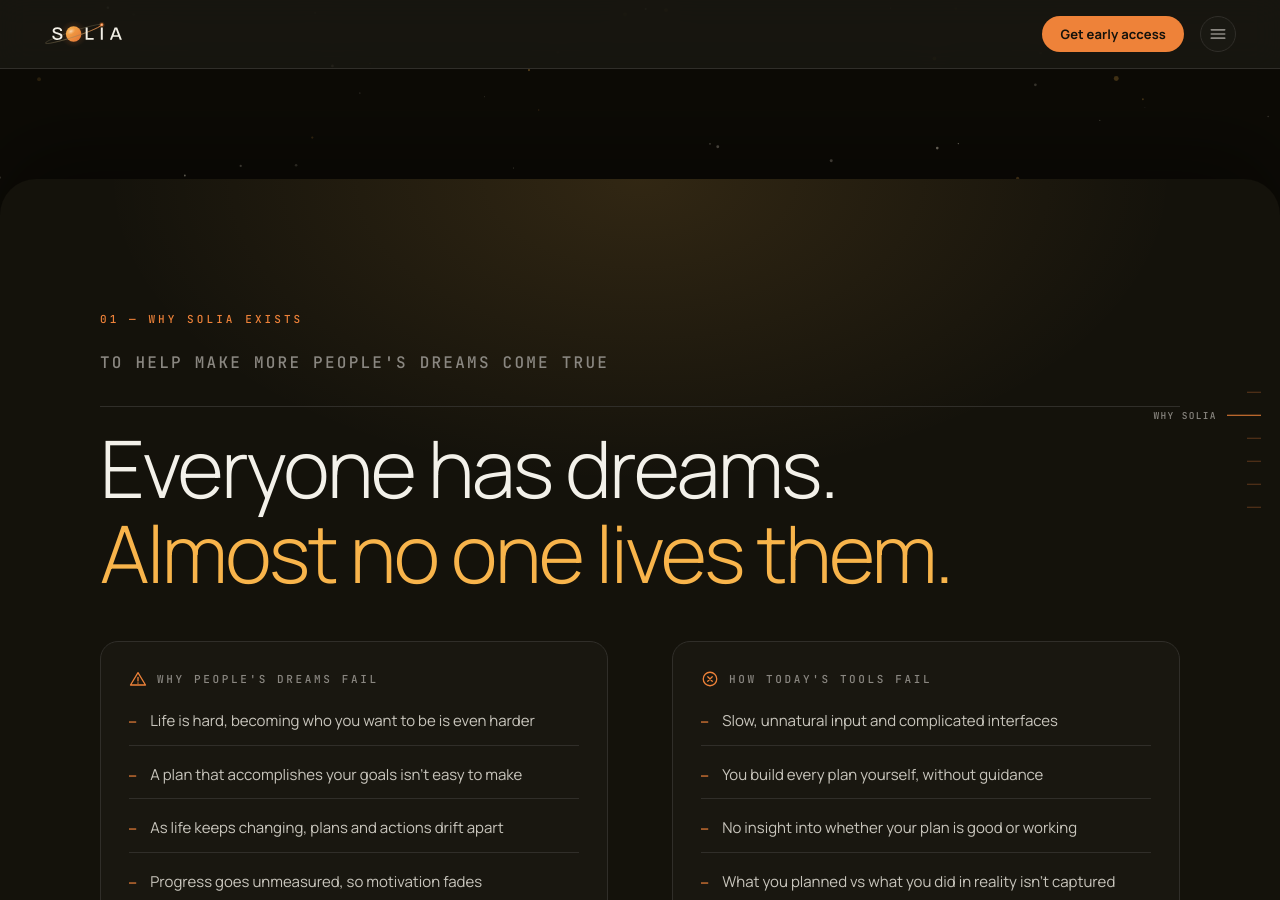
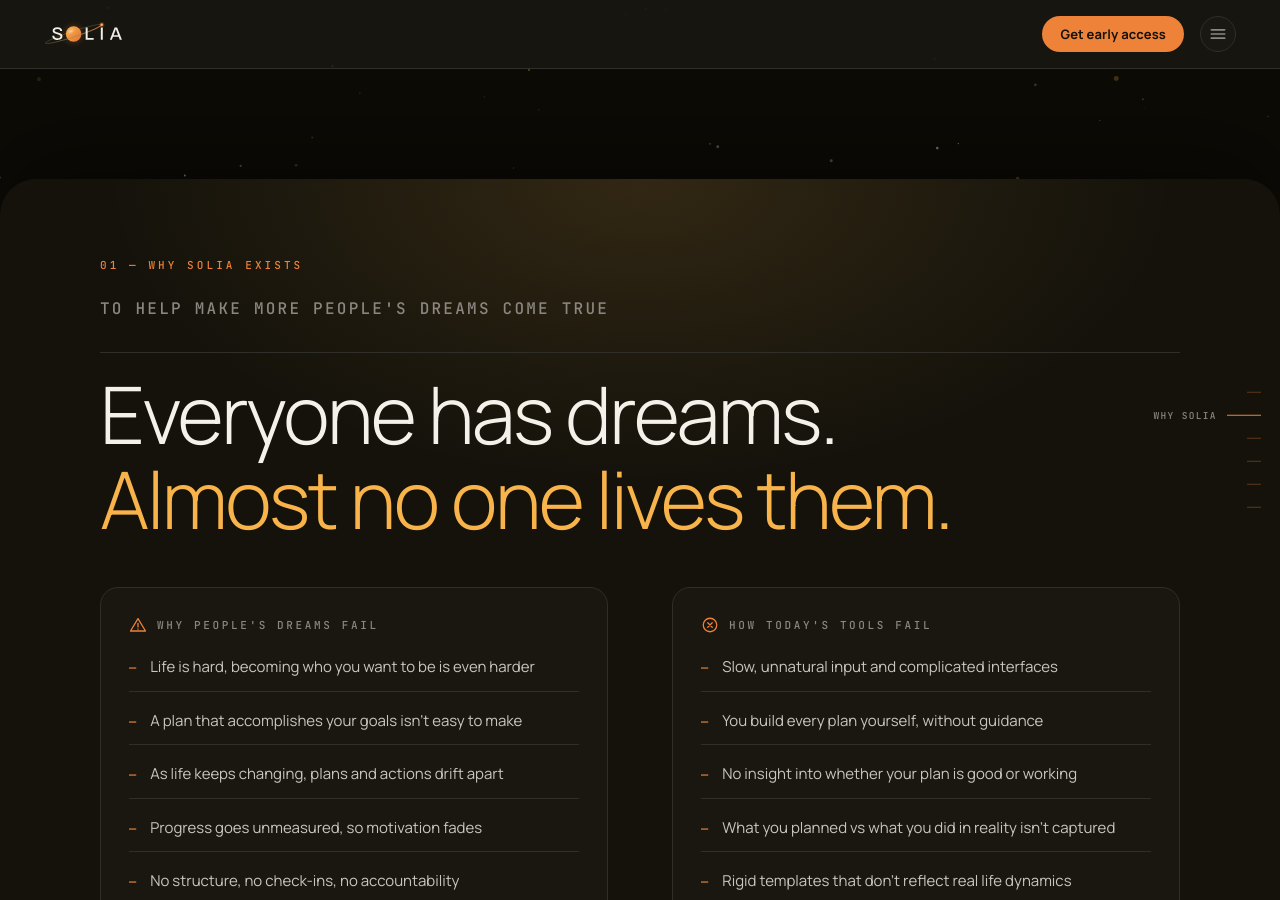
Before and after one commit to Solia-SaaS/Solia-Site, a Jekyll site: the page built from index.html, in a window 1280 px wide and 900 px high, scrolled down 721 px. Built offline with Jekyll 4.4.1, drawn with Linux system fonts in a browser that asks for light colours.

Commit message:
Tighten band vertical padding to close dead space between sections
Co-Authored-By: Claude Fable 5 <noreply@anthropic.com>

```diff
--- a/assets/css/landing.css
+++ b/assets/css/landing.css
@@ -257,7 +257,7 @@ main.landing {
 /* ── bands ──────────────────────────────────────────────────────────────── */
 .band {
   position: relative;
-  padding: clamp(90px, 15vh, 170px) clamp(24px, 5vw, 64px) clamp(70px, 10vh, 120px);
+  padding: clamp(60px, 9vh, 104px) clamp(24px, 5vw, 64px) clamp(46px, 7vh, 80px);
 }
 .band-inner { max-width: 1080px; margin: 0 auto; }
 .band-inner.center { text-align: center; }
```
